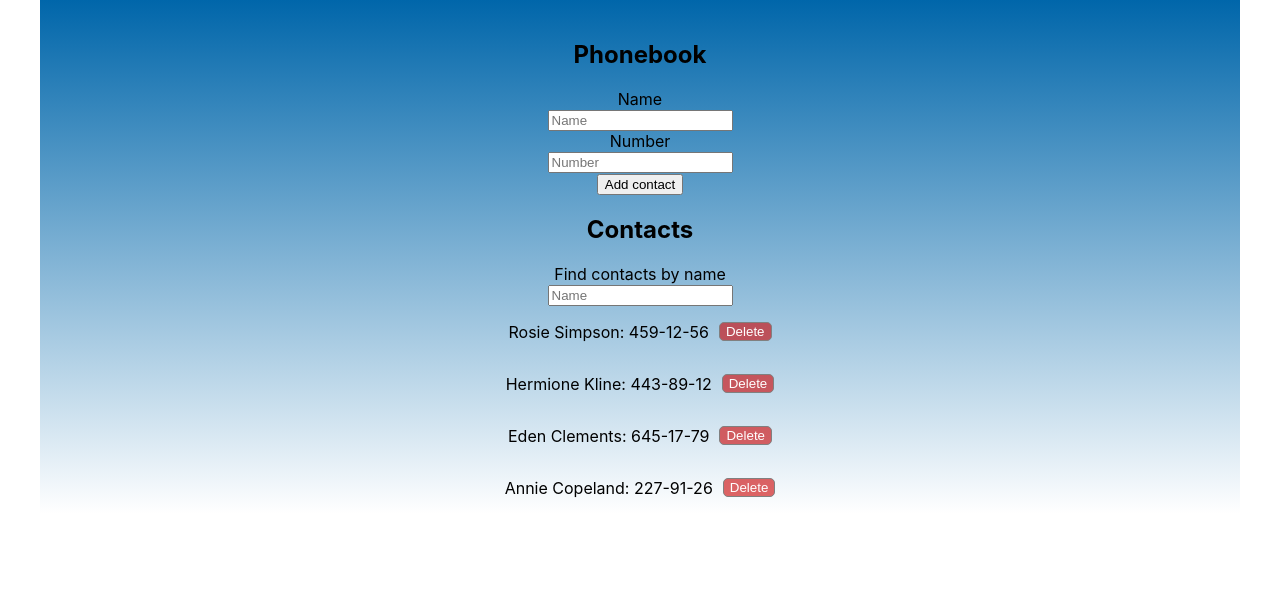
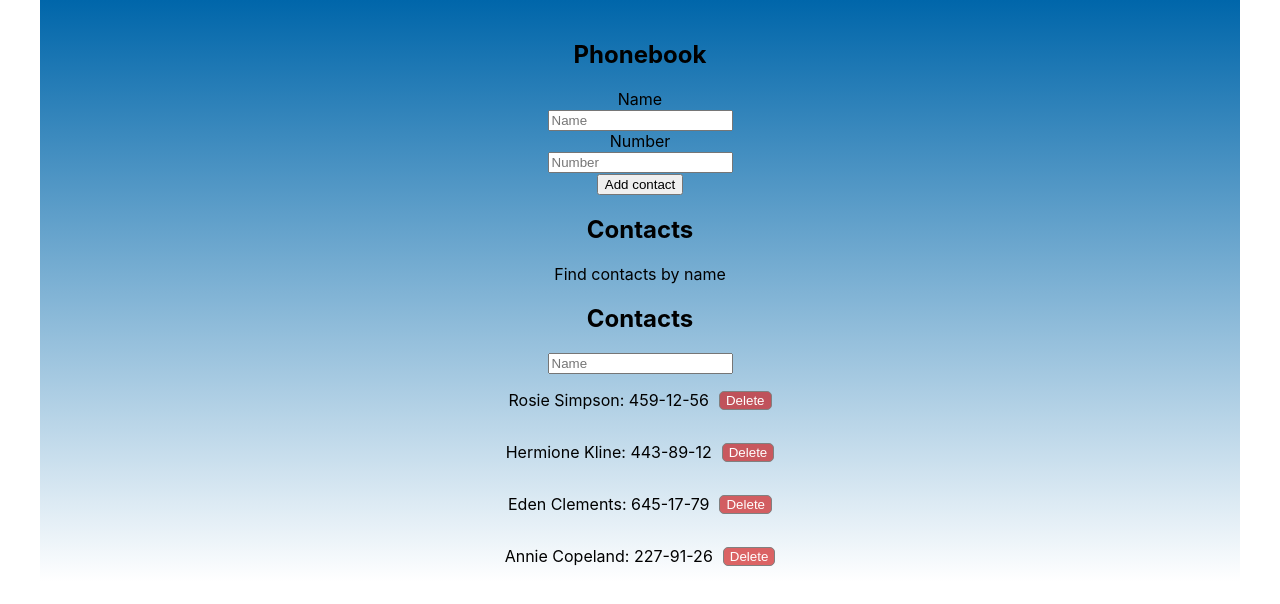
Before and after one commit to PaHomeAtHome/goit-react-hw-02-phonebook, a React (Create React App) app: page / in a window 1280 px wide. Shown: the top 604 px of the page. Built offline with nearby package versions, Linux system fonts and the light colour scheme.

Commit message:
states added

```diff
--- a/src/components/App.jsx
+++ b/src/components/App.jsx
@@ -1,6 +1,66 @@
-import { ContactBook } from './ContactBook/ContactBook';
+import { Component } from 'react';
+import { ContactForm } from './ContactForm/ContactForm';
 import Container from './Container/Container';
+import { ContactList } from './ContactList/ContactList';
+import { nanoid } from 'nanoid';
+import { Filter } from './Filter/Filter';
 
-export const App = () => {
-  return <Container><ContactBook /></Container>
+export class App extends Component {
+
+  state = {
+    contacts: [
+        {id: 'id-1', name: 'Rosie Simpson', number: '459-12-56'},
+        {id: 'id-2', name: 'Hermione Kline', number: '443-89-12'},
+        {id: 'id-3', name: 'Eden Clements', number: '645-17-79'},
+        {id: 'id-4', name: 'Annie Copeland', number: '227-91-26' },
+    ],
+    filter: '',
+    name: '',
+    number: ''
+  };
+
+  handleSubmit = ({ name, number }) => {
+
+    if (this.state.contacts.find(contact => contact.name === name)) {
+            alert(name + ' is already in contacts');
+            return;
+        }
+
+    const contact = {
+       name,
+        number,
+        id: nanoid(),
+    };
+
+    this.setState(({ contacts }) => ({
+      contacts: [contact, ...contacts],
+    }));
+
+    return;
+  };
+
+  filterContacts = (e) => {
+    this.setState({ filter: e.currentTarget.value });
+  };
+
+   deleteContact = (id) => {
+
+      this.setState(prevState => ({
+      contacts: prevState.contacts.filter(contact => contact.id !== id),
+    }));
+      return;
+    }
+
+  render() {
+
+    return <Container>
+      <h2>Phonebook</h2>
+      <ContactForm initialValues={this.state} handleSubmit={this.handleSubmit} />
+
+      <h2>Contacts</h2>
+      <Filter filterContacts={this.filterContacts} />
+      <ContactList values={this.state} deleteContact={this.deleteContact} />
+    </Container>
+  }
+
 };
--- a/src/components/ContactBook/ContactBook.jsx
+++ b/src/components/ContactForm/ContactForm.jsx
@@ -1,7 +1,6 @@
 import { Formik, Form, Field, ErrorMessage } from 'formik';
 import * as Yup from 'yup';
 import styled from 'styled-components';
-import { nanoid } from 'nanoid'
 
 const NAME_INPUT_TITLE = "Name may contain only letters, apostrophe, dash and spaces. For example Adrian, Jacob Mercer, Charles de Batz de Castelmore d'Artagnan";
 const NAME_INPUT_PATTERN = "^[a-zA-Zа-яА-Я]+(([' -][a-zA-Zа-яА-Я ])?[a-zA-Zа-яА-Я]*)*$";
@@ -10,20 +9,6 @@ const NUMBER_INPUT_TITLE = "Phone number must be digits and can contain spaces,
 const ErrorText = styled.p`
   color: red;
 `;
-
-const Element = styled.div`
-display: flex;
-justify-content: center;
-align-items: center;
-`
-
-const Button = styled.button`
-margin-left: 10px;
-color: white;
-background-color: #CC000099;
-cursor: pointer;
-border: 1px solid grey;
-border-radius: 5px;`
 
 const FormError = ({ name }) => {
   return (
@@ -39,50 +24,7 @@ const validationSchema = Yup.object({
   number: Yup.string().required(),
 });
 
-const initialValues = {
-    contacts: [
-        {id: 'id-1', name: 'Rosie Simpson', number: '459-12-56'},
-        {id: 'id-2', name: 'Hermione Kline', number: '443-89-12'},
-        {id: 'id-3', name: 'Eden Clements', number: '645-17-79'},
-        {id: 'id-4', name: 'Annie Copeland', number: '227-91-26' },
-    ],
-    filter: '',
-    name: '',
-    number: ''
-};
-
-export const ContactBook = () => {
-    const handleSubmit = (values, { resetForm }) => {
-
-        const { name, number } = values;
-
-        if (values.contacts.find(contact => contact.name === name)) {
-            alert(name + ' is already in contacts');
-            return;
-        }
-            const contact = {
-            name,
-            number,
-            id: nanoid(),
-        }
-
-        values.contacts.push(contact)
-
-        resetForm();
-        return;
-    }
-
-    const filterContacts = (values) => {
-        values.filter = values.target.value;
-        return;
-    }
-
-    const deleteContact = (values, id) => {
-
-        values.contacts = values.contacts.filter((contact) => contact.id !== id);
-        console.log(values.contacts);
-        return;
-    }
+export const ContactForm = ({ initialValues, handleSubmit } ) => {
 
         return (
             <Formik
@@ -90,10 +32,10 @@ export const ContactBook = () => {
                 initialValues={initialValues}
                 validationSchema={validationSchema}
                 onSubmit={handleSubmit}
+                enableReinitialize
             >
                 {({ values }) => (
                 <Form autoComplete="off">
-                    <h2>Phonebook</h2>
                     <div>
                         <label htmlFor="name">Name</label>
                         <div>
@@ -111,13 +53,6 @@ export const ContactBook = () => {
                     <button type="submit">Add contact</button>
                         <h2>Contacts</h2>
                         <label htmlFor="filter">Find contacts by name</label>
-                        <div><Field name="filter" type="text" placeholder="Name" pattern={NAME_INPUT_PATTERN} title={NAME_INPUT_TITLE} onInput={filterContacts}/></div>
-
-                        {values.filter === '' ? values.contacts.map((contact, index)=> <Element key={contact.id}><p>{contact.name}: {contact.number}</p><Button type="button" onClick={() => deleteContact(values, contact.id)} value={index}>Delete</Button></Element>
-                        )
-
-                        : values.contacts.filter(contact => contact.name.toLowerCase().includes(values.filter.toLowerCase()))
-                        .map(contact => <p key={contact.id}>{contact.name}: {contact.number}</p>)}
 
                 </Form>)}
             </Formik>
--- /dev/null
+++ b/src/components/ContactList/ContactList.jsx
@@ -0,0 +1,24 @@
+import styled from 'styled-components';
+
+const Element = styled.div`
+display: flex;
+justify-content: center;
+align-items: center;
+`
+
+const Button = styled.button`
+margin-left: 10px;
+color: white;
+background-color: #CC000099;
+cursor: pointer;
+border: 1px solid grey;
+border-radius: 5px;`
+
+export const ContactList = ({ values, deleteContact }) =>
+
+    values.filter === '' ? values.contacts.map(contact => <Element key={contact.id}><p>{contact.name}: {contact.number}</p>
+        <Button type="button" onClick={() => deleteContact(contact.id)} >Delete</Button></Element>)
+
+    : values.contacts.filter(contact => contact.name.toLowerCase().includes(values.filter.toLowerCase()))
+        .map(contact => <Element key={contact.id}><p>{contact.name}: {contact.number}</p>
+        <Button type="button" onClick={() => deleteContact(contact.id)} >Delete</Button></Element>)
--- /dev/null
+++ b/src/components/Filter/Filter.jsx
@@ -0,0 +1,2 @@
+export const Filter = ({ filterContacts }) =>
+    <div><input name="filter" type="text" placeholder="Name" onChange={filterContacts} /></div>
```
